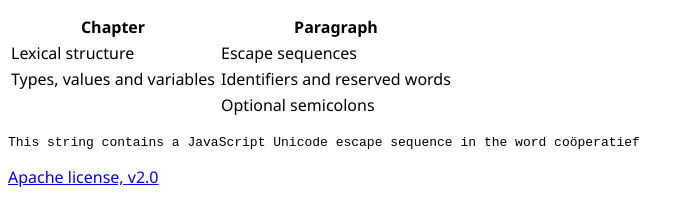
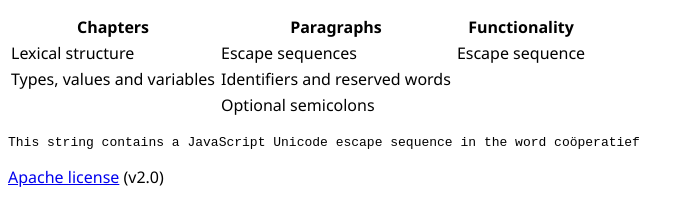
Before and after one commit to hdr1001/rhino, a plain HTML site: page index.html in a window 1280 px wide. Shown: the part 394-618 px from the top of the page, without its empty margins (0-694 px from the left). Drawn offline with Linux system fonts and the light colour scheme.

Commit message:
div creation now dynamic and reworked table logic

```diff
--- a/index.html
+++ b/index.html
@@ -36,33 +36,10 @@
         </a>
     </p>
 
-    <div id="content" style="display: flex">
-        <div id="chapters_div">
-            <table>
-                <thead><tr>
-                    <th>Chapter</th>
-                </tr></thead>
-                <tbody id="chapters_tbody">
-                    <!-- Chapter list will be populated here by JavaScript -->
-                </tbody>
-            </table>
-        </div>
-        <div id="paragraphs_div">
-            <table>
-                <thead><tr>
-                    <th>Paragraph</th>
-                </tr></thead>
-                <tbody id="paragraphs_tbody">
-                    <!-- Chapter list will be populated here by JavaScript -->
-                </tbody>
-            </table>
-        </div>
-    </div>
+    <!-- HTML attribute that will be used to display the JavaScript output -->
+    <div id="functionality" style="display: flex"></div>
 
-    <!-- HTML attribute that will be used to display the JavaScript output -->
-    <p id="js_out"></p>
-
-    <p><a href="./LICENSE" rel="license">Apache license, v2.0</a></p>
+    <p><a href="./LICENSE" rel="license">Apache license</a> (v2.0)</p>
 
 </body>
 </html>
--- a/src/js/content.js
+++ b/src/js/content.js
@@ -18,6 +18,8 @@
 // limitations under the License.
 //
 // ***************************************************************** */
+
+import esc_seq from './ch02/p01_esc_seq.js';
 
 const chapters = [
     { num: 2, desc: 'Lexical structure' },
@@ -42,21 +44,36 @@ const paragraphs = [
     { chapter: 3, num: 10, desc: 'Variable scope' }
 ];
 
-let actChapter = 2, actParagraph = 1;
+const functionality = [
+    { chapter: 2, paragraph: 1, num: 0, desc: 'Escape sequence', code: esc_seq },
+];
 
-const tbodyChapters = document.getElementById('chapters_tbody');
-const tbodyParagraphs = document.getElementById('paragraphs_tbody');
+const divFunctionality = document.getElementById('functionality');
+let pJsOut = null;
 
-const changeActChapter = numChapter => actChapter = numChapter;
-const changeActParagraph = numParagraph => actParagraph = numParagraph;
+const tables = {
+    chapters: { id: 'chapters', actNum: 2, name: 'Chapters', tbody: null },
+    paragraphs: { id: 'paragraphs', actNum: 1, name: 'Paragraphs', tbody: null },
+    functionality: { id: 'functionality', actNum: 0, name: 'Functionality', tbody: null }
+}
 
-function listChapters() {
+function changeActChapter(numChapter) {
+    tables.chapters.actNum = numChapter;
+
+    listChapterParagraphs(tables.paragraphs.tbody);
+    listFunctionality(tables.functionality.tbody);
+}
+
+const changeActParagraph = numParagraph => tables.paragraphs.actNum = numParagraph;
+const changeActFunctionality = numFunc => { tables.functionality.actNum = numFunc; console.log(`Selected functionality number ${numFunc}`); };
+
+function listChapters(tbody) {
     chapters.forEach(chapter => {
         let tr, td;
 
         //console.log(`Adding chapter ${chapter.num}: ${chapter.desc}`);
         tr = document.createElement('tr');
-        tbodyChapters.appendChild(tr);
+        tbody.appendChild(tr);
 
         td = document.createElement('td');
         td.textContent = chapter.desc;
@@ -65,13 +82,15 @@ function listChapters() {
     });
 }
 
-function listChapterParagraphs() {
-    paragraphs.filter(paragraph => paragraph.chapter === actChapter).forEach(paragraph => {
+function listChapterParagraphs(tbody) {
+    while(tbody.hasChildNodes()) { tbody.removeChild(tbody.lastChild) }
+
+    paragraphs.filter(paragraph => paragraph.chapter === tables.chapters.actNum).forEach(paragraph => {
         let tr, td;
 
         //console.log(`Adding paragraph ${paragraph.num}: ${paragraph.desc}`);
         tr = document.createElement('tr');
-        tbodyParagraphs.appendChild(tr);
+        tbody.appendChild(tr);
 
         td = document.createElement('td');
         td.textContent = paragraph.desc;
@@ -80,5 +99,54 @@ function listChapterParagraphs() {
     });
 }
 
-if(tbodyChapters) listChapters();
-if(tbodyParagraphs) listChapterParagraphs();
+function listFunctionality(tbody) {
+    while(tbody.hasChildNodes()) { tbody.removeChild(tbody.lastChild) }
+
+    functionality
+        .filter(func =>
+            func.chapter === tables.chapters.actNum &&
+            func.paragraph === tables.paragraphs.actNum
+        )
+        .forEach(func => {
+            let tr, td;
+
+            //console.log(`Adding paragraph ${paragraph.num}: ${paragraph.desc}`);
+            tr = document.createElement('tr');
+            tbody.appendChild(tr);
+
+            td = document.createElement('td');
+            td.textContent = func.desc;
+            td.addEventListener('click', () => changeActFunctionality(func.num));
+            tr.appendChild(td);
+        });
+}
+
+function addTable(tableInstance) {
+    const div = document.createElement('div');
+    div.setAttribute('id', tableInstance.id + '_div');
+
+    const table = document.createElement('table');
+    const thead = table.appendChild(document.createElement('thead'));
+    const tr = thead.appendChild(document.createElement('tr'));
+    const th = tr.appendChild(document.createElement('th'));
+    th.appendChild(document.createTextNode(tableInstance.name));
+
+    tableInstance.tbody = table.appendChild(document.createElement('tbody'));
+    tableInstance.tbody.setAttribute('id', tableInstance.id + '_tbody');
+
+    div.appendChild(table);
+
+    return div;
+}
+
+if(divFunctionality) {
+    Object.keys(tables).forEach(key => divFunctionality.appendChild(addTable(tables[key])));
+
+    if(tables.chapters.tbody) listChapters(tables.chapters.tbody);
+    if(tables.paragraphs.tbody) listChapterParagraphs(tables.paragraphs.tbody);
+    if(tables.functionality.tbody) listFunctionality(tables.functionality.tbody);
+
+    pJsOut = document.createElement('p');
+    pJsOut.setAttribute('id', 'js_out');
+    divFunctionality.parentNode.insertBefore(pJsOut, divFunctionality.nextSibling);
+}
```
